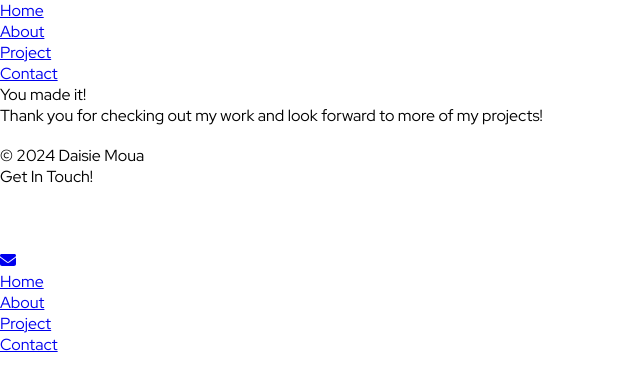
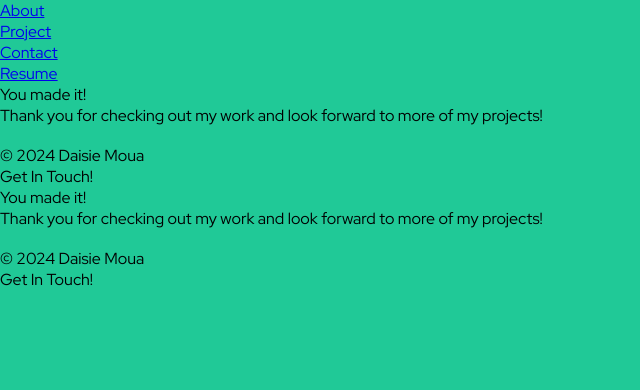
Before and after one commit to auom-eisiad/16-REACT-Portfolio, a React (Vite) app: page /Footer in a window 1280 px wide. Shown: the top 390 px of the page, without its empty margins (0-640 px from the left). Built offline with nearby package versions, Linux system fonts and the light colour scheme.

Commit message:
fixed routes and connected the pages

```diff
--- a/index.html
+++ b/index.html
@@ -13,7 +13,7 @@
     <link href="https://fonts.googleapis.com/css2?family=Rowdies:wght@300;400;700&display=swap"
     rel="stylesheet">
 
-    <link rel="shortcut icon" type="icon" href="./public/images/daisy.png"/>
+    <link rel="shortcut icon" type="icon" href="./images/daisy.png"/>
     <title>Daisie Moua ✱ Fullstack Developer</title>
   </head>
 
--- a/package.json
+++ b/package.json
@@ -17,6 +17,7 @@
   "dependencies": {
     "@fortawesome/fontawesome-svg-core": "^6.5.1",
     "@fortawesome/free-brands-svg-icons": "^6.5.1",
+    "@fortawesome/free-solid-svg-icons": "^6.5.1",
     "@fortawesome/react-fontawesome": "^0.2.0",
     "animate.css": "^4.1.1",
     "bootstrap": "^5.3.2",
--- a/src/App.css
+++ b/src/App.css
@@ -45,6 +45,7 @@
 
 body {
     font-family: var(--ft-secd);
+    background: var(--teal);
 }
 
 .spacing {
@@ -52,7 +53,7 @@ body {
 }
 
 .hero {
-    background-image: 'url("public/images/.png")';
+    background-image: 'url("public/images/aboutpic.png")';
     background-size: cover;
     background-position: center;
     height: auto;
--- a/src/App.jsx
+++ b/src/App.jsx
@@ -1,7 +1,6 @@
 import { Outlet } from "react-router-dom";
 import Nav from "./components/Navbar";
-import Footer from "./components/Navbar";
-import './App.css';
+import Footer from "./pages/Footer";
 
 const App = () => (
   <>
--- a/src/components/Navbar.jsx
+++ b/src/components/Navbar.jsx
@@ -8,14 +8,6 @@ function Navbar() {
       <li className="nav-item">
         <Link
           to="/"
-          className={currentPage === "/" ? "nav-link active" : "nav-link"}
-        >
-          Home
-        </Link>
-      </li>
-      <li className="nav-item">
-        <Link
-          to="/About"
           className={currentPage === "/About" ? "nav-link active" : "nav-link"}
         >
           About
@@ -39,6 +31,16 @@ function Navbar() {
           Contact
         </Link>
       </li>
+      <li className="nav-item">
+        <Link
+          to="/Resume"
+          className={
+            currentPage === "/Resume" ? "nav-link active" : "nav-link"
+          }
+        >
+          Resume
+        </Link>
+      </li>
     </ul>
   );
 }
--- a/src/pages/About.jsx
+++ b/src/pages/About.jsx
@@ -6,7 +6,7 @@ import Col from "react-bootstrap/Col";
 import Row from "react-bootstrap/Row";
 
 // React FontAwesome
-import { FontAwesomeIcon } from "@fortawesome/react-fontawesome";
+// import { FontAwesomeIcon } from "@fortawesome/react-fontawesome";
 
 // About function
 const About = () => (
@@ -15,7 +15,7 @@ const About = () => (
       <Card>
         <Card.Body>
           <Card.Title>
-            Hi there! <FontAwesomeIcon icon={faFlower} />
+            Hi there!
           </Card.Title>
           <Card.Text>
             I'm Daisie, a passionate full-stack developer dedicated to crafting
--- a/src/pages/Contact.jsx
+++ b/src/pages/Contact.jsx
@@ -1,4 +1,4 @@
-import React from "react";
+import React, { useState } from "react";
 
 // React Bootstrap
 import Card from "react-bootstrap/Card";
@@ -90,7 +90,7 @@ const Contact = () => {
                 </Form.Control.Feedback>
               </Form.Group>
               <Button type="submit" className="mt-2">
-                <FontAwesomeIcon icon={faPaperPlane} className="mr-2" /> Submit
+                Submit
               </Button>
             </>
           )}
--- a/src/pages/Footer.jsx
+++ b/src/pages/Footer.jsx
@@ -6,8 +6,8 @@ import Col from "react-bootstrap/Col";
 import Row from "react-bootstrap/Row";
 
 // React FontAwesome
-import { FontAwesomeIcon } from "@fortawesome/react-fontawesome";
-import { faGithub, faLinkedin, faEnvelope, faFigma } from "@fortawesome/free-solid-svg-icons";
+// import { FontAwesomeIcon } from "@fortawesome/react-fontawesome";
+// import { faGithub, faLinkedin, faEnvelope, faFigma } from "@fortawesome/free-solid-svg-icons";
 
 // Footer function
 const Footer = () => (
@@ -32,7 +32,7 @@ const Footer = () => (
         <Card.Body>
           <Card.Title>Get In Touch!</Card.Title>
           <Card.Text>
-            <a href="https://github.com/auom-eisiad" target="_blank" rel="noopener noreferrer">
+            {/* <a href="https://github.com/auom-eisiad" target="_blank" rel="noopener noreferrer">
               <FontAwesomeIcon icon={faGithub} />
             </a>
             <br />
@@ -46,7 +46,7 @@ const Footer = () => (
             <br />
             <a href="mailto:daisiemouaa@gmail.com" target="_blank" rel="noopener noreferrer">
               <FontAwesomeIcon icon={faEnvelope} />
-            </a>
+            </a> */}
           </Card.Text>
         </Card.Body>
       </Card>
--- a/src/pages/Resume.jsx
+++ b/src/pages/Resume.jsx
@@ -0,0 +1,6 @@
+import React from "react";
+
+// Resume function
+const Resume = () => {};
+
+export default Resume;
```
Also changed, not shown: public/images/aboutpic.png (added).
